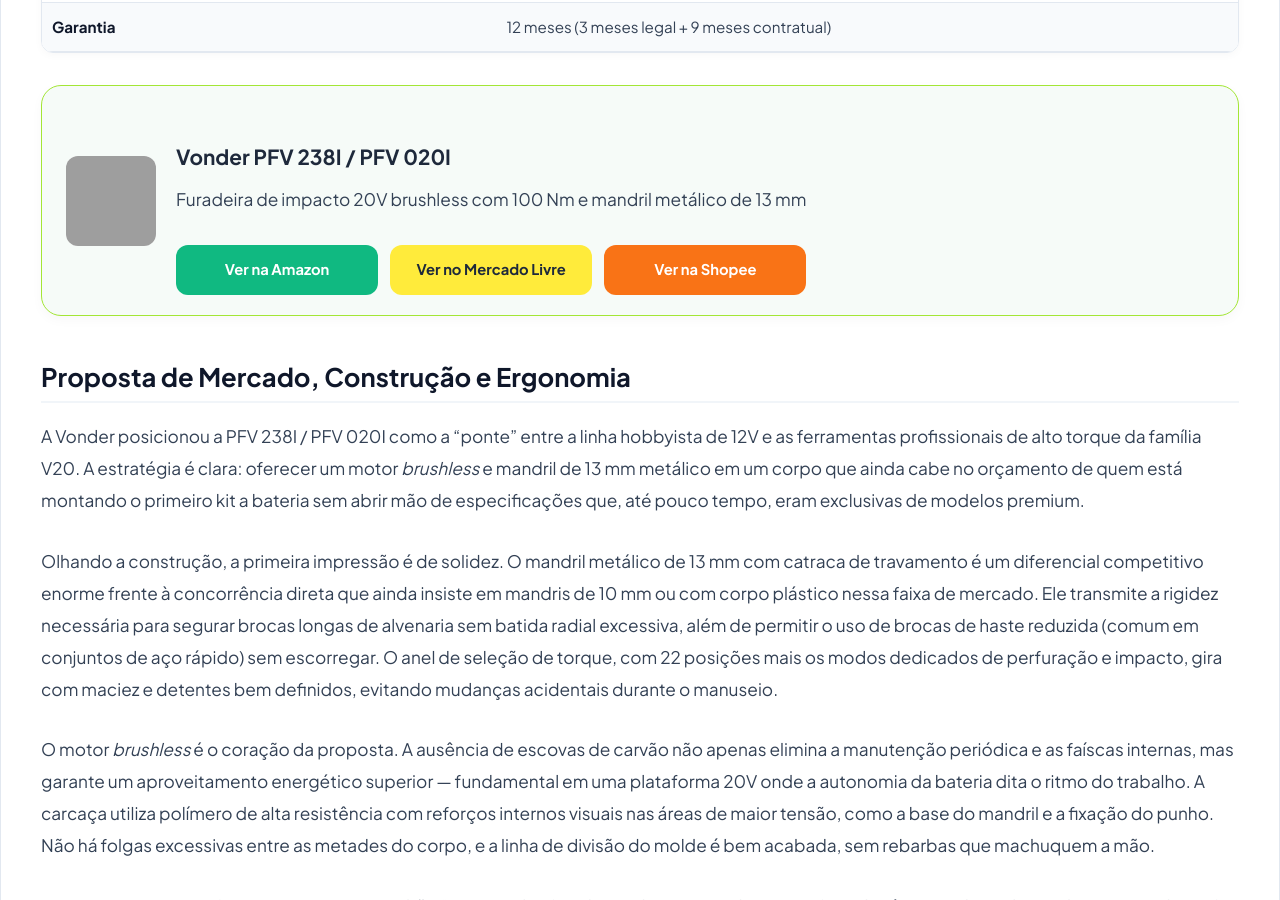
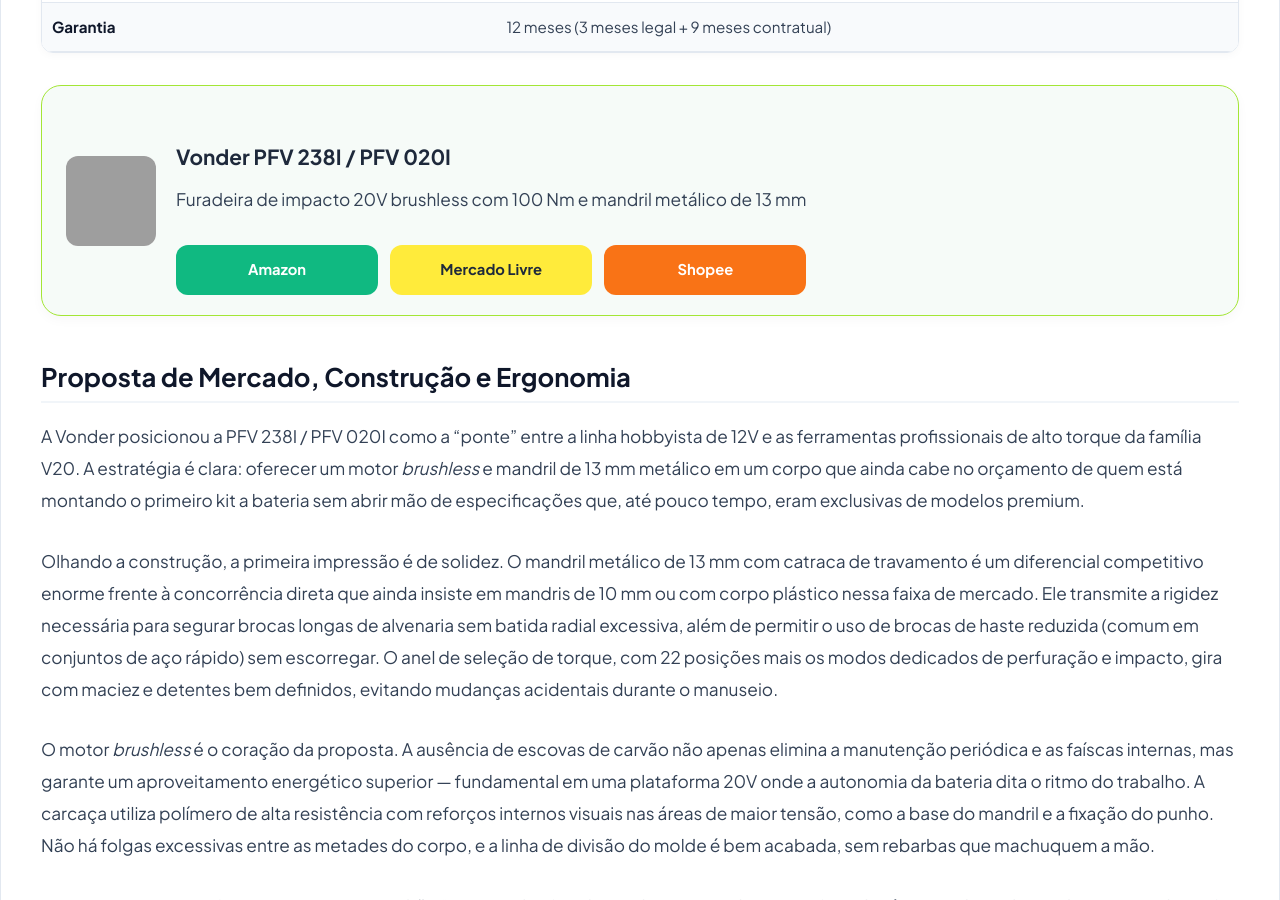
Before and after one commit to membroequipe/SiteReview, a Jekyll site: the page built from _posts/2026-10-24-vonder-pfv-238i-pfv-020i-20v.md, in a window 1280 px wide and 900 px high, scrolled down 3123 px. Built offline with Jekyll 4.4.1, drawn with Linux system fonts in a browser that asks for light colours; some of the changed text lies outside the part shown; grey boxes are pictures that could not be loaded.

Commit message:
Update 2026-10-24-vonder-pfv-238i-pfv-020i-20v.md

```diff
--- a/_posts/2026-10-24-vonder-pfv-238i-pfv-020i-20v.md
+++ b/_posts/2026-10-24-vonder-pfv-238i-pfv-020i-20v.md
@@ -91,16 +91,16 @@
 <div class="product-card-affiliate" style="margin: 30px 0;">
   <div class="product-card-body">
     <div class="product-card-img">
-      <img src="{{ '/assets/images/posts/review-vonder-pfv-238i-pfv-020i-20v.jpg' | relative_url }}" alt="Vonder PFV 238I / PFV 020I">
+      <img src="{{ '/assets/images/posts/vonder-pfv-020i-20v.png' | relative_url }}" alt="Furadeira Vonder PFV 238I / PFV 020I">
     </div>
     <div class="product-card-info">
       <h3 class="product-card-title">Vonder PFV 238I / PFV 020I</h3>
       <p class="product-card-subtitle">Furadeira de impacto 20V brushless com 100 Nm e mandril metálico de 13 mm</p>
-      <div class="product-card-buttons">
-        <a href="SEU_LINK_AMAZON" target="_blank" rel="nofollow sponsored" class="btn-store btn-amazon-green">Ver na Amazon</a>
-        <a href="SEU_LINK_MERCADO_LIVRE" target="_blank" rel="nofollow sponsored" class="btn-store btn-ml-yellow">Ver no Mercado Livre</a>
-        <a href="SEU_LINK_SHOPEE" target="_blank" rel="nofollow sponsored" class="btn-store btn-shopee-red">Ver na Shopee</a>
-      </div>
+     <div class="product-card-buttons">
+       <a href="SEU_LINK_AMAZON" target="_blank" rel="nofollow sponsored" class="btn-store btn-amazon-green">Amazon</a>
+       <a href="SEU_LINK_MERCADO_LIVRE" target="_blank" rel="nofollow sponsored" class="btn-store btn-ml-yellow">Mercado Livre</a>
+       <a href="SEU_LINK_SHOPEE" target="_blank" rel="nofollow sponsored" class="btn-store btn-shopee-red">Shopee</a>
+     </div>
     </div>
   </div>
 </div>
@@ -212,16 +212,16 @@
 <div class="product-card-affiliate" style="margin: 30px 0;">
   <div class="product-card-body">
     <div class="product-card-img">
-      <img src="{{ '/assets/images/posts/review-vonder-pfv-238i-pfv-020i-20v.jpg' | relative_url }}" alt="Vonder PFV 238I / PFV 020I">
+      <img src="{{ '/assets/images/posts/vonder-pfv-020i-20v.png' | relative_url }}" alt="Furadeira Vonder PFV 238I / PFV 020I">
     </div>
     <div class="product-card-info">
       <h3 class="product-card-title">Vonder PFV 238I / PFV 020I</h3>
       <p class="product-card-subtitle">Furadeira de impacto 20V brushless com 100 Nm e mandril metálico de 13 mm</p>
-      <div class="product-card-buttons">
-        <a href="SEU_LINK_AMAZON" target="_blank" rel="nofollow sponsored" class="btn-store btn-amazon-green">Ver na Amazon</a>
-        <a href="SEU_LINK_MERCADO_LIVRE" target="_blank" rel="nofollow sponsored" class="btn-store btn-ml-yellow">Ver no Mercado Livre</a>
-        <a href="SEU_LINK_SHOPEE" target="_blank" rel="nofollow sponsored" class="btn-store btn-shopee-red">Ver na Shopee</a>
-      </div>
+     <div class="product-card-buttons">
+       <a href="SEU_LINK_AMAZON" target="_blank" rel="nofollow sponsored" class="btn-store btn-amazon-green">Amazon</a>
+       <a href="SEU_LINK_MERCADO_LIVRE" target="_blank" rel="nofollow sponsored" class="btn-store btn-ml-yellow">Mercado Livre</a>
+       <a href="SEU_LINK_SHOPEE" target="_blank" rel="nofollow sponsored" class="btn-store btn-shopee-red">Shopee</a>
+     </div>
     </div>
   </div>
 </div>
```
Also changed, not shown: other parts of _posts/2026-10-24-vonder-pfv-238i-pfv-020i-20v.md (+1 -1 lines).
